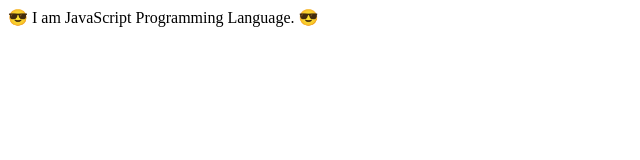
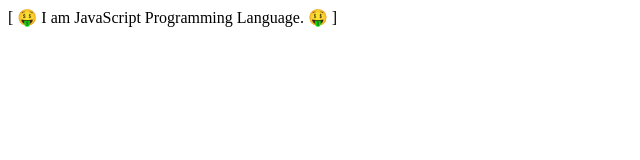
Before and after one commit to Ashik-2000/React, a React (Vite) app in the folder ForPractice/: page / in a window 1280 px wide. Shown: the top 160 px of the page, without its empty margins (0-640 px from the left). Built offline with nearby package versions, Linux system fonts and the light colour scheme.

Commit message:
complete composition

```diff
--- a/ForPractice/src/App.jsx
+++ b/ForPractice/src/App.jsx
@@ -1,10 +1,17 @@
 import Emoji from "./components/composition/Emoji";
+import Bracket from "./components/composition/Bracket";
 import Text from "./components/composition/Text";
 
 function App() {
     return (
         <Emoji>
-            {({addEmoji}) => <Text addEmoji={addEmoji}/>}
+            {({ addEmoji }) => (
+                <Bracket>
+                    {({ addBracket }) => (
+                        <Text addEmoji={addEmoji} addBracket={addBracket} />
+                    )}
+                </Bracket>
+            )}
         </Emoji>
     );
 }
--- /dev/null
+++ b/ForPractice/src/components/composition/Bracket.jsx
@@ -0,0 +1,8 @@
+import React from "react";
+
+export default class Bracket extends React.Component {
+    addBracket = (text) => `[ ${text} ]`;
+    render() {
+        return this.props.children({ addBracket: this.addBracket });
+    }
+}
--- a/ForPractice/src/components/composition/Text.jsx
+++ b/ForPractice/src/components/composition/Text.jsx
@@ -1,4 +1,10 @@
-export default function Text({ addEmoji }) {
-    const text = "I am JavaScript Programming Language.";
-    return <div>{addEmoji ? addEmoji(text, "😎") : text}</div>;
+export default function Text({ addEmoji, addBracket }) {
+    let text = "I am JavaScript Programming Language.";
+    if (addEmoji) {
+        text = addEmoji(text, "🤑");
+    }
+    if (addBracket) {
+        text = addBracket(text);
+    }
+    return <div>{text}</div>;
 }
```
